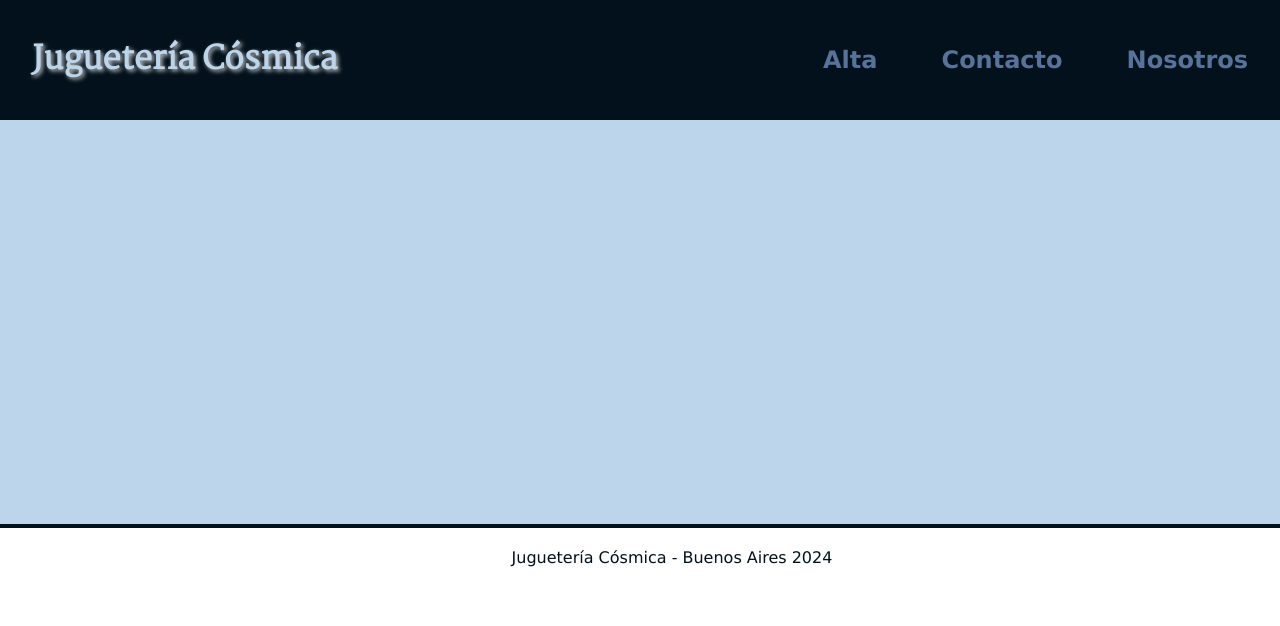
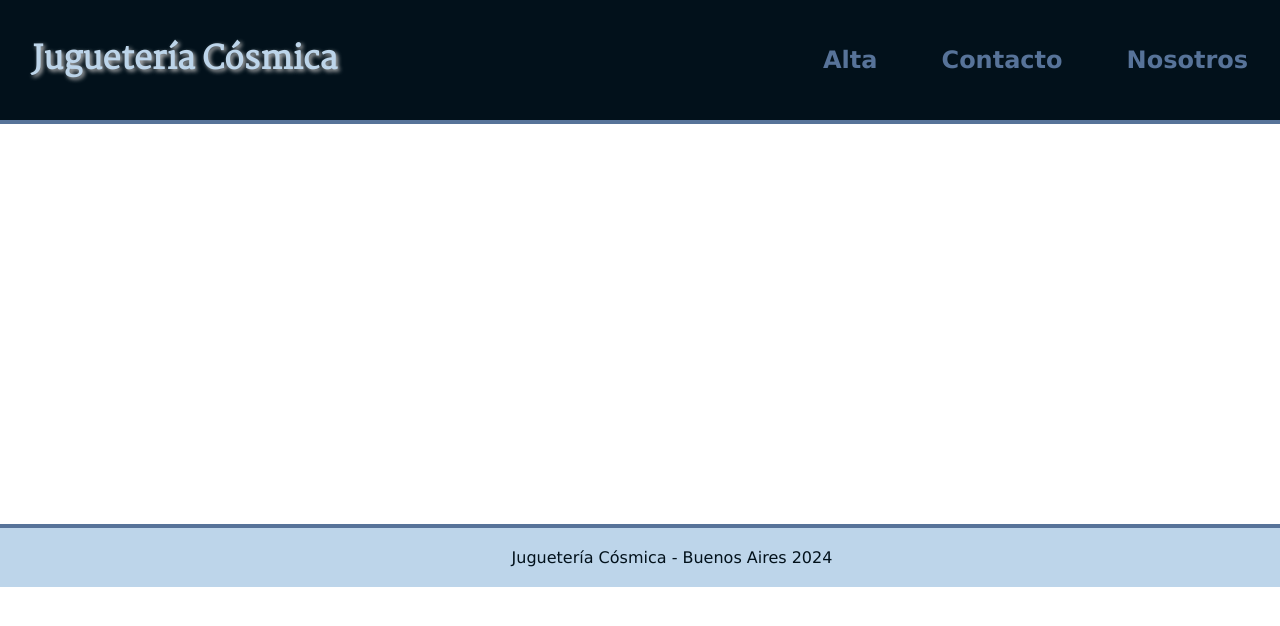
Before and after one commit to hnovara/proyecto-integrador, a plain HTML site: page index.html in a window 1280 px wide. Shown: the top 626 px of the page. Drawn offline with Linux system fonts and the light colour scheme.

Commit message:
main colors

```diff
--- a/sass/layout/_footer-container.scss
+++ b/sass/layout/_footer-container.scss
@@ -1,6 +1,7 @@
 .footer-container {
     align-items: center;
-    border-top: 0.25rem solid $primary-color;
+    background-color: $secondary-color;
+    border-top: 0.25rem solid $success-color;
     display: flex;
     justify-content: center;
     min-height: 1rem;
--- a/sass/layout/_header-container.scss
+++ b/sass/layout/_header-container.scss
@@ -5,7 +5,7 @@ body {
 .header-container {
     align-items: center;
     background-color: $primary-color;
-    border-bottom: 0.25rem solid $secondary-color;
+    border-bottom: 0.25rem solid $success-color;
     display: flex;
     justify-content: space-between;
     min-height: 7rem;
--- a/sass/layout/_main-container.scss
+++ b/sass/layout/_main-container.scss
@@ -1,4 +1,4 @@
 .main-container {
     min-height: 25rem;
-    background-color: $secondary-color;
+    // background-color: $secondary-color;
 }
```
Also changed, not shown: sass/main.css, 1 other file.
